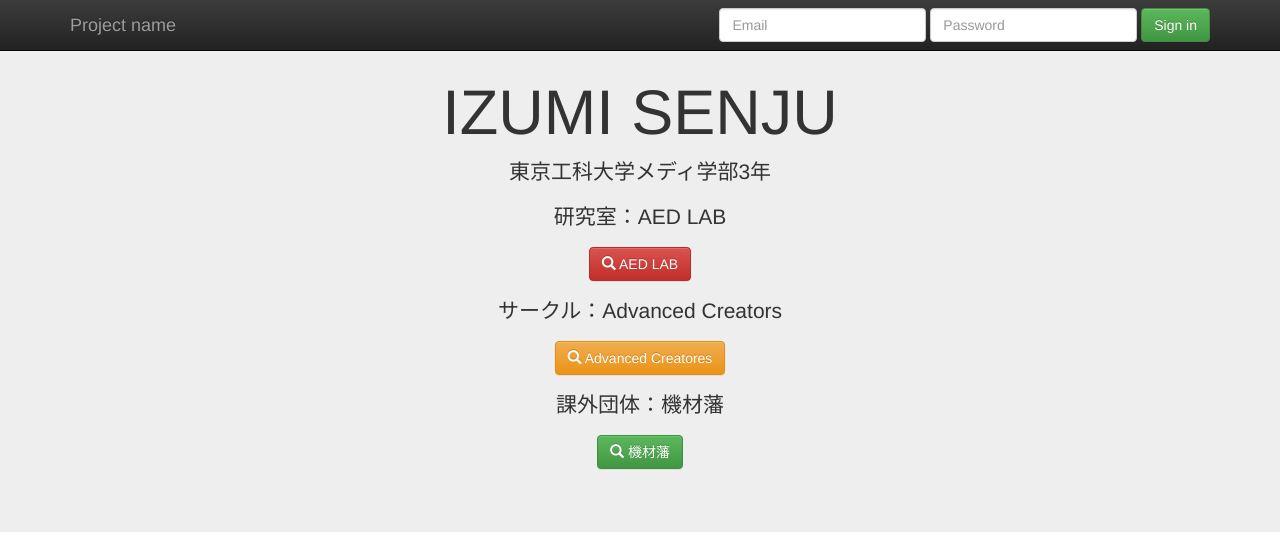
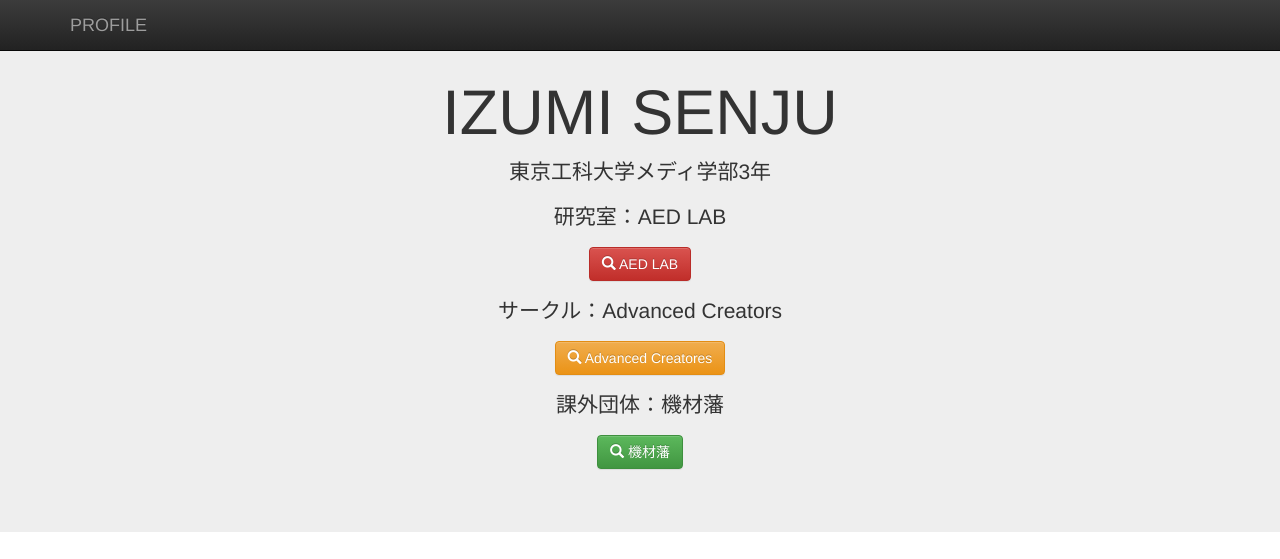
Before and after one commit to gumishinsen1/gumishinsen1.github.io, a plain HTML site: page 171004/index.html in a window 1280 px wide. Shown: the top 559 px of the page. Drawn offline with nearby package versions, Linux system fonts and the light colour scheme.

Commit message:
アナリ

```diff
--- a/171004/index.html
+++ b/171004/index.html
@@ -1,6 +1,16 @@
 <!DOCTYPE html>
 <html lang="en">
 <head>
+  <!-- Global site tag (gtag.js) - Google Analytics -->
+  <script async src="https://www.googletagmanager.com/gtag/js?id=UA-110073826-1"></script>
+  <script>
+      window.dataLayer = window.dataLayer || [];
+      function gtag(){dataLayer.push(arguments);}
+      gtag('js', new Date());
+
+      gtag('config', 'UA-110073826-1');
+  </script>
+
   <meta charset="UTF-8">
   <title>IZUMI PROFILE</title>
   <!-- Latest compiled and minified CSS -->
@@ -27,19 +37,8 @@
           <span class="icon-bar"></span>
           <span class="icon-bar"></span>
         </button>
-        <a class="navbar-brand" href="#">Project name</a>
+        <a class="navbar-brand" href="#">PROFILE</a>
       </div>
-      <div id="navbar" class="navbar-collapse collapse">
-        <form class="navbar-form navbar-right">
-          <div class="form-group">
-            <input type="text" placeholder="Email" class="form-control">
-          </div>
-          <div class="form-group">
-            <input type="password" placeholder="Password" class="form-control">
-          </div>
-          <button type="submit" class="btn btn-success">Sign in</button>
-        </form>
-      </div><!--/.navbar-collapse -->
     </div>
   </nav>
 
```
